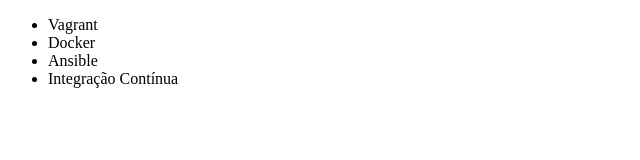
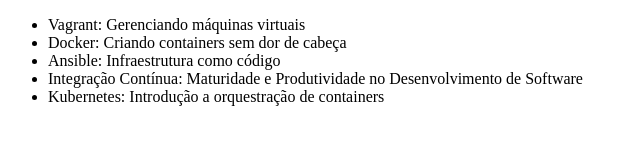
Before and after one commit to felipeflor/alura-git, a plain HTML site: page index.html in a window 1280 px wide. Shown: the whole page, without its empty margins (0-640 px from the left). Drawn offline with Linux system fonts and the light colour scheme.

Commit message:
Alterando nomes

```diff
--- a/index.html
+++ b/index.html
@@ -6,10 +6,11 @@
 </head>
 <body>
     <ul>
-        <li>Vagrant</li>
-        <li>Docker</li>
-        <li>Ansible</li>
-        <li>Integração Contínua</li>
+        <li>Vagrant: Gerenciando máquinas virtuais</li>
+        <li>Docker: Criando containers sem dor de cabeça</li>
+        <li>Ansible: Infraestrutura como código</li>
+        <li>Integração Contínua: Maturidade e Produtividade no Desenvolvimento de Software</li>
+        <li>Kubernetes: Introdução a orquestração de containers</li>
     </ul>
 </body>
 </html>
```
